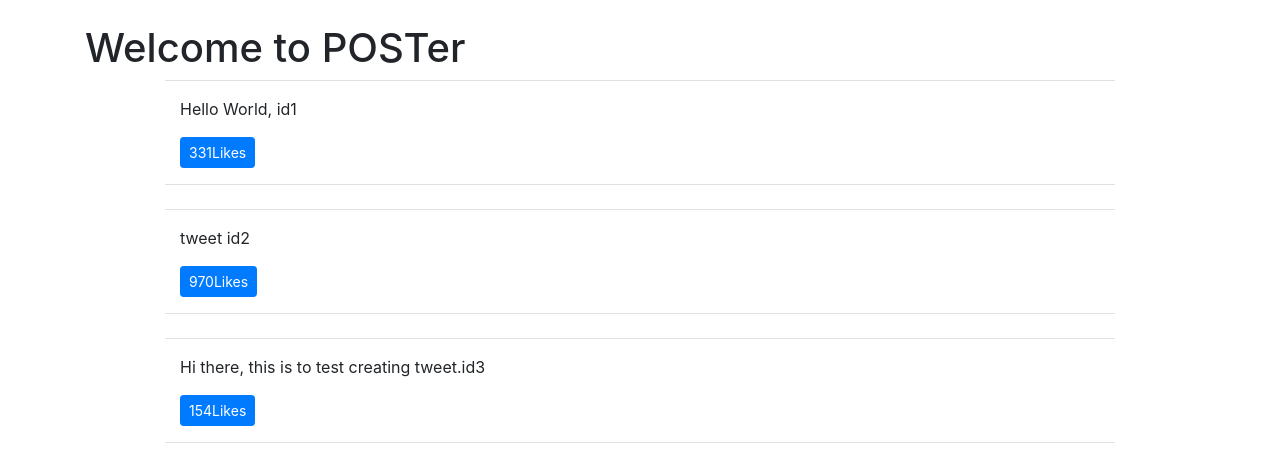
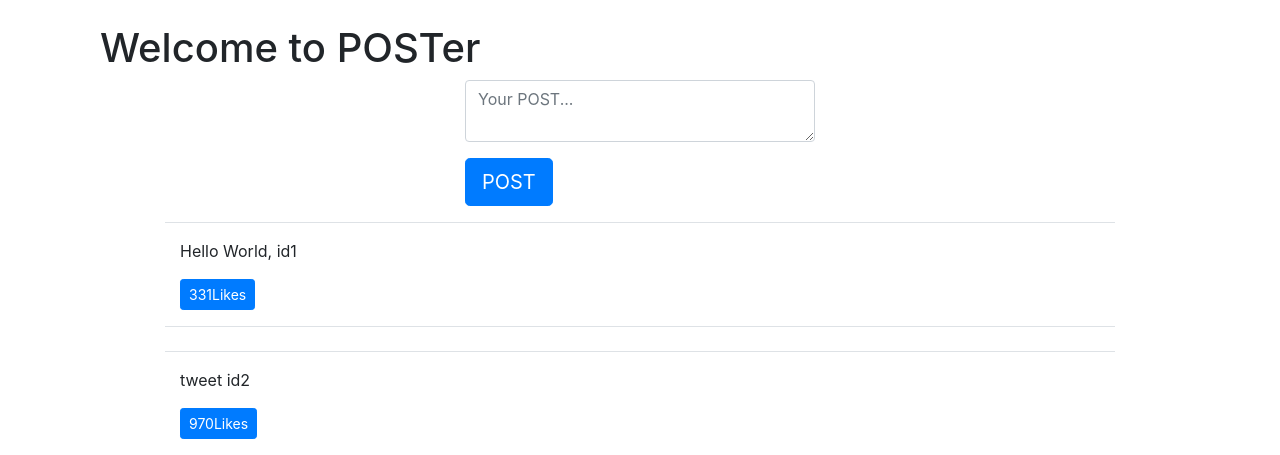
Before and after one commit to JackyLKH0801/CSCI3100_project, a Django app: page / in a window 1280 px wide. Shown: the part 56-511 px from the top of the page. Run offline with Django 5.2, Linux system fonts and the light colour scheme; data comes from the database, SQL or seed files in the repository; both versions use the stored data as it was after the commit; some libraries are stand-ins or nearby versions.

Commit message:
Added POST box at home page

```diff
--- a/templates/pages/home.html
+++ b/templates/pages/home.html
@@ -1,8 +1,19 @@
 {% extends 'base.html' %}
 {% block content %}
-<div class = 'row'>
+<div class = 'row-center'>
     <div class = 'col'>
         <h1>Welcome to POSTer</h1>
+    </div>
+</div>
+
+<div class='row mb-3'>
+    <div class='col-md-4 mx-auto col-10'>
+        <form class='form' method='POST' action='/create'>
+            {% csrf_token %}
+            <input type='hidden' value='/' name='next'/>
+            <textarea class='form-control' name='content' placeholder='Your POST...'></textarea>
+            <button type='submit' class='btn btn-primary btn-lg mt-3'>POST</button>
+        </form>
     </div>
 </div>
 
```
Also changed, not shown: db.sqlite3.
